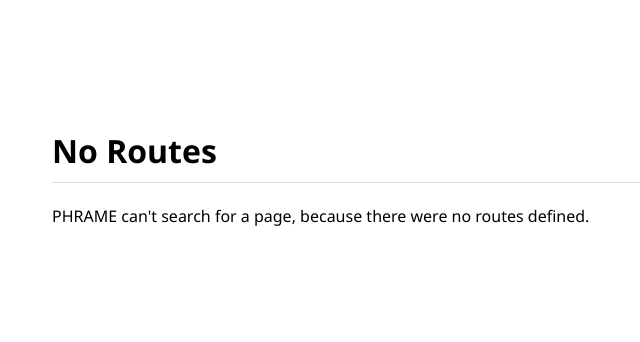
After one commit to phlhg/phrame, a PHP site: template phrame/default/views/noroutes.php in a window 1280 px wide. The commit adds this page. Shown: the top 342 px of the page, without its empty margins (88-728 px from the left). Run offline with PHP 8.4, Linux system fonts and the light colour scheme; the template is opened without the code that fills it, so the values that code supplies are empty.

Commit message:
Add no route page

```diff
--- /dev/null
+++ b/phrame/default/views/noroutes.php
@@ -0,0 +1,12 @@
+<!DOCTYPE html>
+<head>
+    <title>No Routes | PHRAME</title>
+    <meta charset="utf-8" />
+    <link href="/phramer/css/main.css" rel="stylesheet" />
+</head>
+<body>
+    <div class="content">
+        <h1>No Routes</h1>
+        <p>PHRAME can't search for a page, because there were no routes defined.</p>
+    </div>
+</body>
--- a/phrame/router.php
+++ b/phrame/router.php
@@ -20,6 +20,7 @@
         }
 
         private function find($url){
+            if(count($this->routes) < 1){ return $this->reroute('Phrame/NoRoutes'); }
             foreach($this->routes as $route){
                 if($route->match($url)){
                     return $route;
```
Also changed, not shown: phrame/default/controllers/noroutes.php (added, +13 -0 lines).
